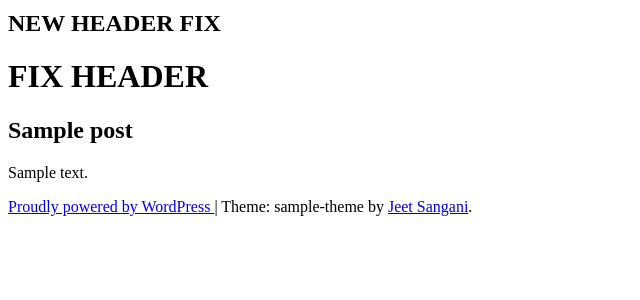
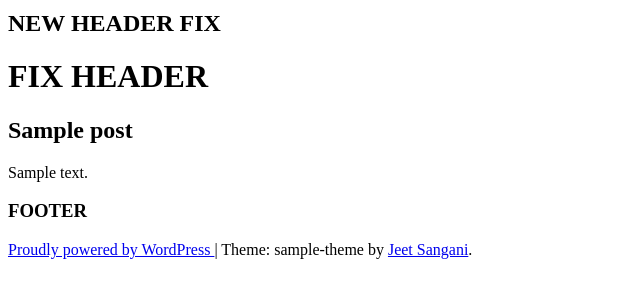
Before and after one commit to ExaltedRain25/sample-site, a WordPress theme: template themes/sample-theme/page.php in a window 1280 px wide. Shown: the part 159-459 px from the top of the page, without its empty margins (0-640 px from the left). Run offline with PHP 8.4 and a stand-in for WordPress, Linux system fonts and the light colour scheme; the site name, menu and one post (Sample post) are stand-ins, and other content is empty; some libraries are stand-ins or nearby versions.

Commit message:
footer change

```diff
--- a/themes/sample-theme/footer.php
+++ b/themes/sample-theme/footer.php
@@ -12,6 +12,8 @@
 ?>
 
 	</div><!-- #content -->
+
+	<h3>FOOTER</h3>
 
 	<footer id="colophon" class="site-footer">
 		<div class="site-info">
```
